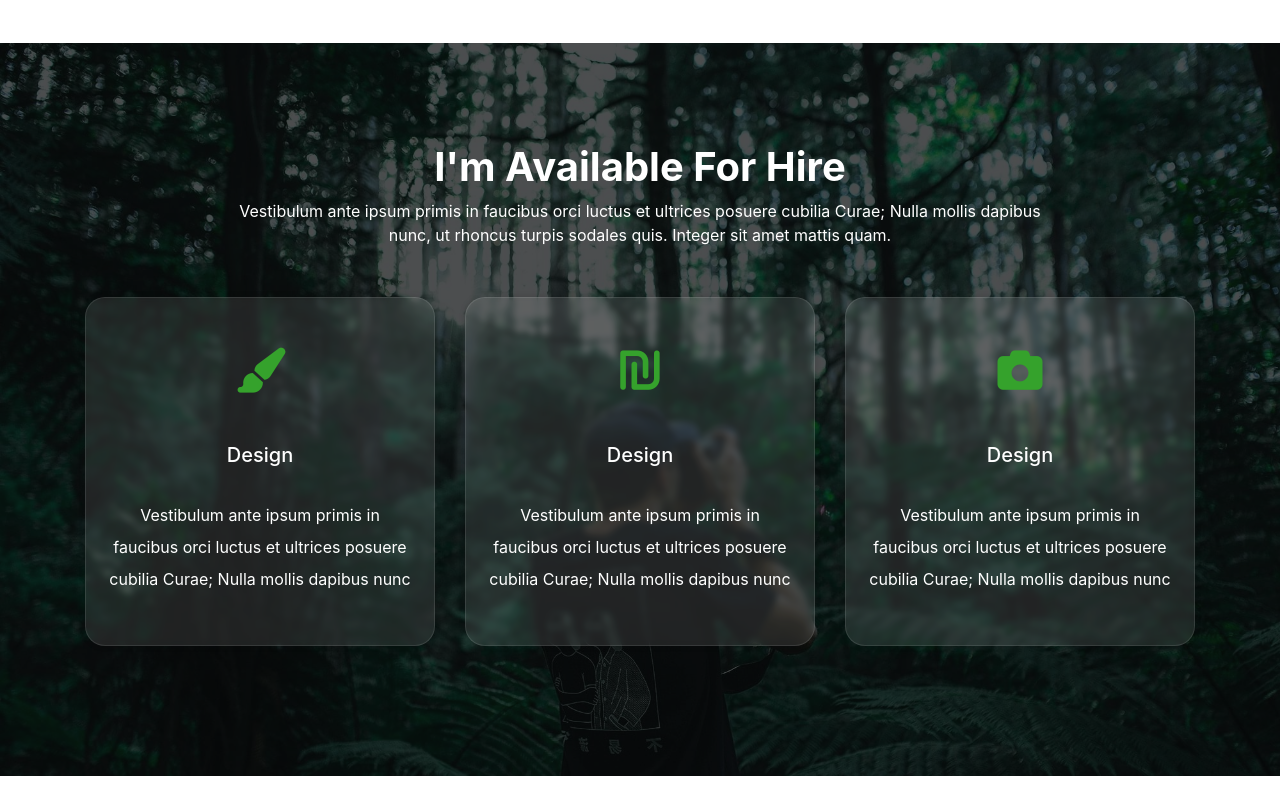
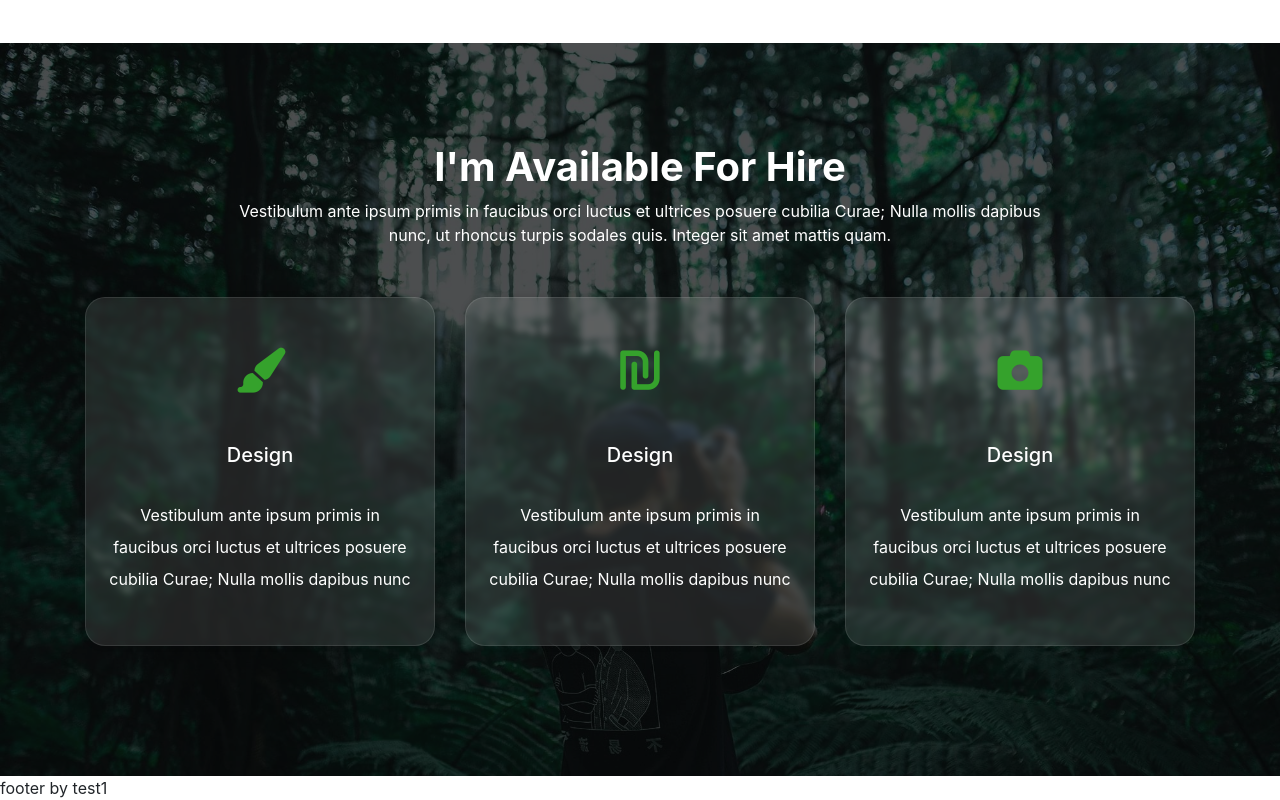
Before and after one commit to Hoang011/bc51_portfolio, a plain HTML site: page index.html in a window 1280 px wide. Shown: the part 2068-2868 px from the top of the page. Before the commit the page ends 2844 px from the top, so only its background shows below. Drawn offline with nearby package versions, Linux system fonts and the light colour scheme.

Commit message:
footer test1

```diff
--- a/index.html
+++ b/index.html
@@ -370,6 +370,7 @@
         </div>
       </div>
     </section>
+    <footer>footer by test1</footer>
 
 
 
```
